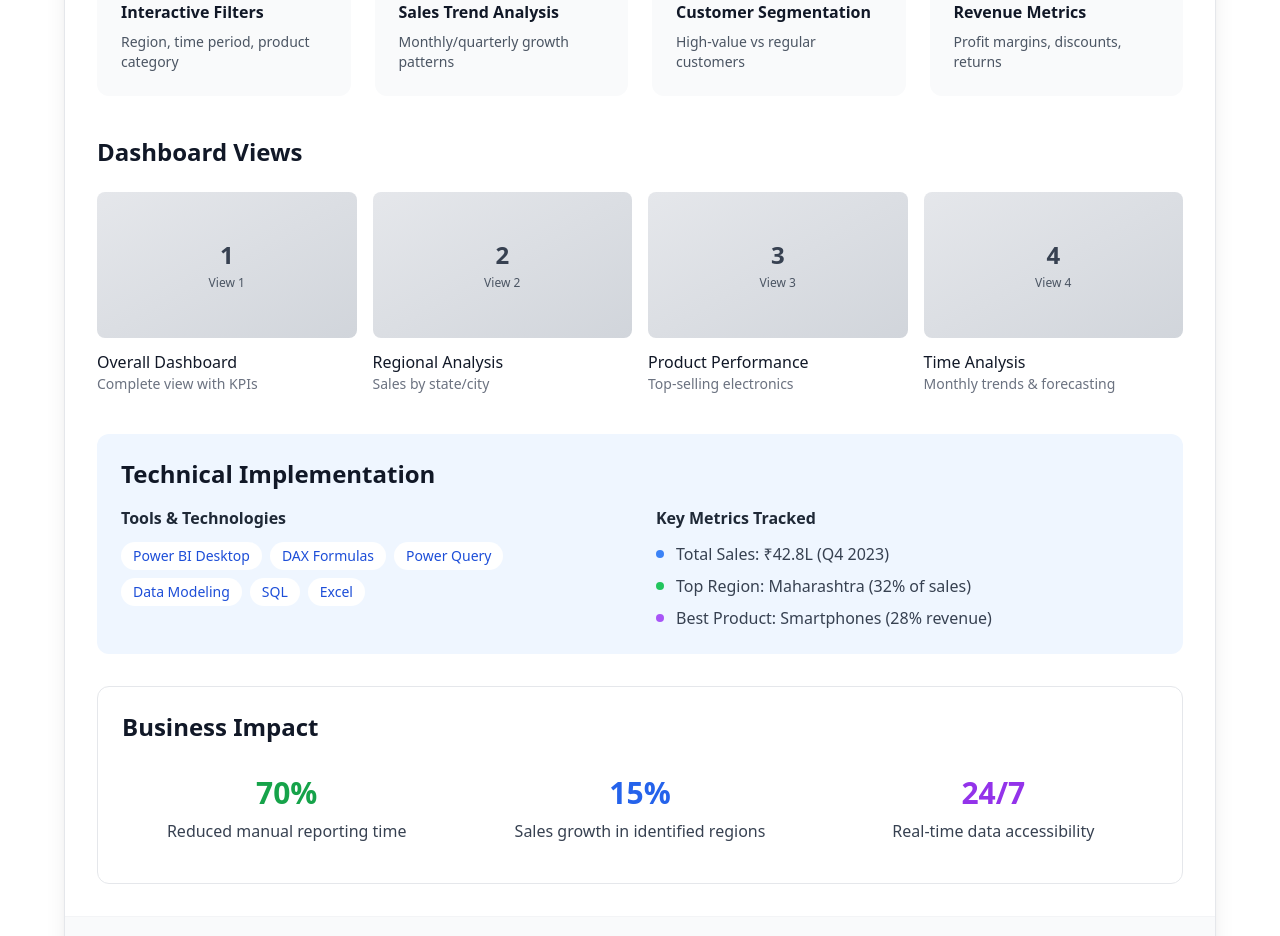
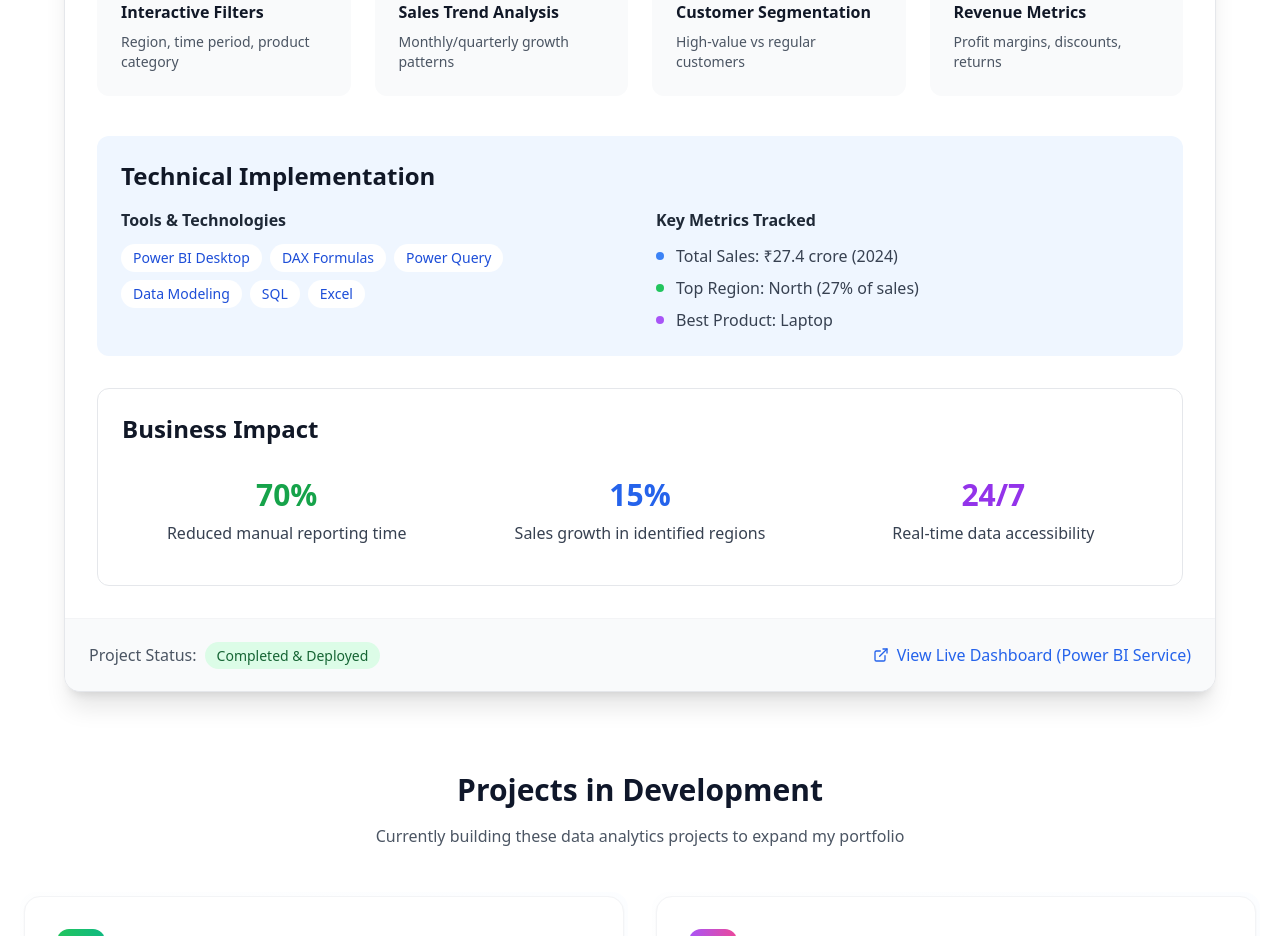
Before and after one commit to Mazhar2905/My-Portfolio, a React (Create React App) app: page / in a window 1280 px wide. Shown: the part 3040-3976 px from the top of the page. Built offline with nearby package versions, Linux system fonts and the light colour scheme.

Commit message:
project dashboard demo video

```diff
--- a/public/index.html
+++ b/public/index.html
@@ -24,7 +24,7 @@
       work correctly both with client-side routing and a non-root public URL.
       Learn how to configure a non-root public URL by running `npm run build`.
     -->
-    <title>React App</title>
+    <title>Mazhar Portfolio</title>
 
     <!-- Google Analytics -->
       <script async src="https://www.googletagmanager.com/gtag/js?id=G-YOUR-MEASUREMENT-ID"></script>
--- a/src/components/ElectronicsSalesDashboard.js
+++ b/src/components/ElectronicsSalesDashboard.js
@@ -1,5 +1,15 @@
 import React, { useState } from 'react';
-import { Play, Download, ExternalLink, BarChart3, Filter, TrendingUp, Users, DollarSign } from 'lucide-react';
+import {
+  Play,
+  Download,
+  ExternalLink,
+  BarChart3,
+  Filter,
+  TrendingUp,
+  Users,
+  DollarSign,
+  ArrowLeft
+} from 'lucide-react';
 
 const ElectronicsSalesDashboard = () => {
   const [activeTab, setActiveTab] = useState('overview');
@@ -65,19 +75,43 @@ const ElectronicsSalesDashboard = () => {
           // Video Demo Section
           <div className="mb-8">
             <div className="aspect-video bg-gray-900 rounded-xl overflow-hidden mb-6">
-              <div className="w-full h-full flex items-center justify-center">
-                <div className="text-center">
-                  <Play className="h-16 w-16 text-white mb-4 mx-auto" />
-                  <p className="text-white text-lg">Video demo coming soon</p>
-                  <p className="text-gray-400">Recording interactive features...</p>
-                </div>
+              <video
+                className="w-full h-full object-contain"
+                controls
+                controlsList="nodownload"
+              >
+                <source
+                  src="/videos/electronics-dashboard-demo.mp4"
+                  type="video/mp4"
+                />
+                Your browser does not support the video tag.
+              </video>
+            </div>
+
+            {/* Video info and controls */}
+            <div className="flex justify-between items-center mb-4">
+              <div>
+                <h4 className="text-lg font-semibold text-gray-800 dark:text-white">
+                  Electronics Sales Dashboard Demo
+                </h4>
+                <p className="text-sm text-gray-600 dark:text-gray-400">
+                  2-minute walkthrough • Power BI • Interactive Filters
+                </p>
               </div>
+              <a
+                href="/videos/electronics-dashboard-demo.mp4"
+                download
+                className="px-4 py-2 text-sm bg-gray-200 dark:bg-gray-700 hover:bg-gray-300 dark:hover:bg-gray-600 rounded-lg transition"
+              >
+                ⬇️ Download Video
+              </a>
             </div>
+
             <button
               onClick={() => setShowVideo(false)}
-              className="text-blue-600 dark:text-blue-400 hover:underline"
+              className="text-blue-600 dark:text-blue-400 hover:underline flex items-center gap-2"
             >
-              ← Back to dashboard details
+              <ArrowLeft className="h-4 w-4" /> Back to dashboard details
             </button>
           </div>
         ) : (
@@ -94,25 +128,6 @@ const ElectronicsSalesDashboard = () => {
                     </div>
                     <h4 className="font-bold text-gray-900 dark:text-white mb-2">{feature.title}</h4>
                     <p className="text-gray-600 dark:text-gray-300 text-sm">{feature.desc}</p>
-                  </div>
-                ))}
-              </div>
-            </div>
-
-            {/* Screenshots Gallery */}
-            <div className="mb-10">
-              <h3 className="text-2xl font-bold text-gray-900 dark:text-white mb-6">Dashboard Views</h3>
-              <div className="grid grid-cols-2 md:grid-cols-4 gap-4">
-                {dashboardScreenshots.map((screenshot, index) => (
-                  <div key={index} className="group cursor-pointer">
-                    <div className="aspect-video bg-gradient-to-br from-gray-200 to-gray-300 dark:from-gray-700 dark:to-gray-800 rounded-lg mb-3 flex items-center justify-center group-hover:opacity-90 transition-opacity">
-                      <div className="text-center">
-                        <div className="text-2xl font-bold text-gray-700 dark:text-gray-300 mb-1">{index + 1}</div>
-                        <div className="text-xs text-gray-600 dark:text-gray-400">View {index + 1}</div>
-                      </div>
-                    </div>
-                    <h4 className="font-medium text-gray-900 dark:text-white">{screenshot.title}</h4>
-                    <p className="text-sm text-gray-500 dark:text-gray-400">{screenshot.desc}</p>
                   </div>
                 ))}
               </div>
@@ -137,15 +152,15 @@ const ElectronicsSalesDashboard = () => {
                   <ul className="space-y-2 text-gray-700 dark:text-gray-300">
                     <li className="flex items-start">
                       <div className="w-2 h-2 bg-blue-500 rounded-full mr-3 mt-2"></div>
-                      <span>Total Sales: ₹42.8L (Q4 2023)</span>
+                      <span>Total Sales: ₹27.4 crore (2024)</span>
                     </li>
                     <li className="flex items-start">
                       <div className="w-2 h-2 bg-green-500 rounded-full mr-3 mt-2"></div>
-                      <span>Top Region: Maharashtra (32% of sales)</span>
+                      <span>Top Region: North (27% of sales)</span>
                     </li>
                     <li className="flex items-start">
                       <div className="w-2 h-2 bg-purple-500 rounded-full mr-3 mt-2"></div>
-                      <span>Best Product: Smartphones (28% revenue)</span>
+                      <span>Best Product: Laptop</span>
                     </li>
                   </ul>
                 </div>
--- a/src/components/Projects.js
+++ b/src/components/Projects.js
@@ -1,6 +1,6 @@
 import React from 'react';
 import { Calendar, Clock, Zap, Plus } from 'lucide-react';
-import ElectronicsSalesDashboard from './ElectronicsSalesDashboard';
+import ElectronicsSalesDashboard from '../components/ElectronicsSalesDashboard';
 
 const Projects = () => {
   const upcomingProjects = [
```
Also changed, not shown: 2 other files (tests, documents, lock files or other folders).
